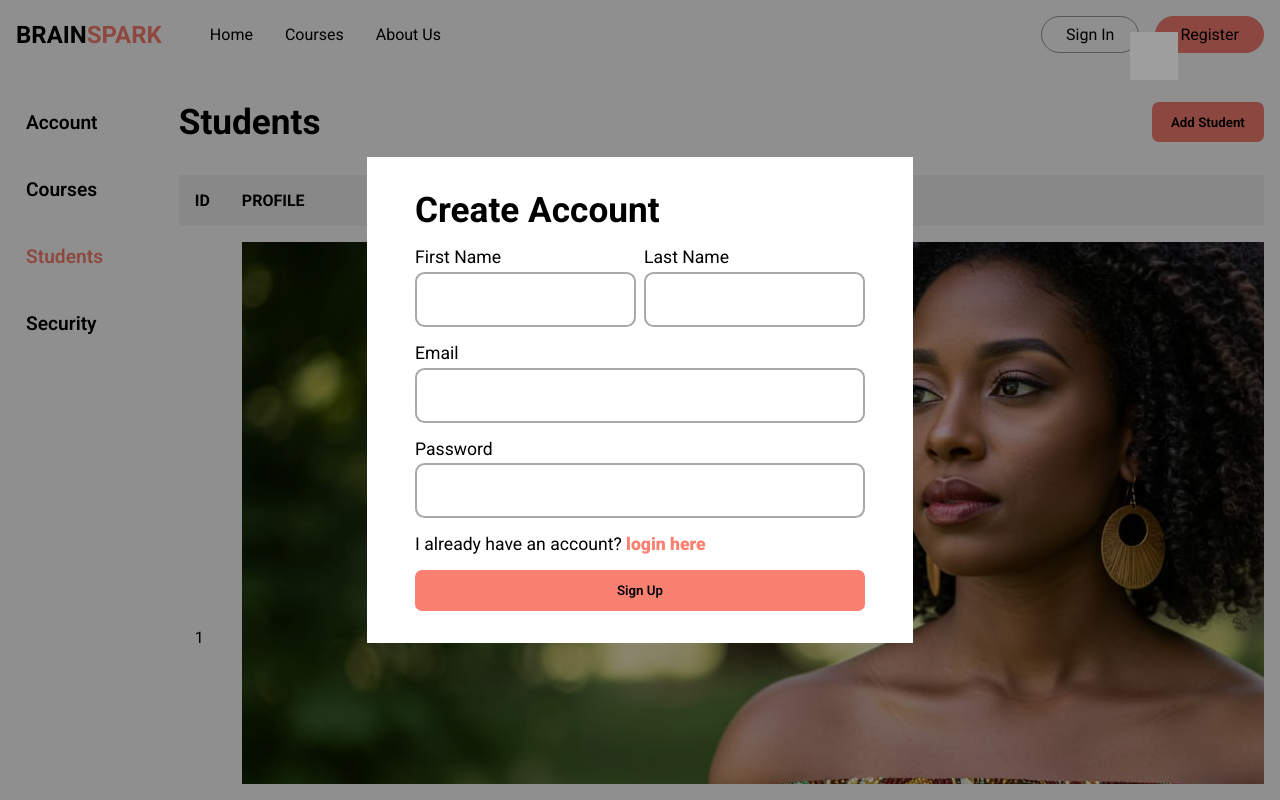
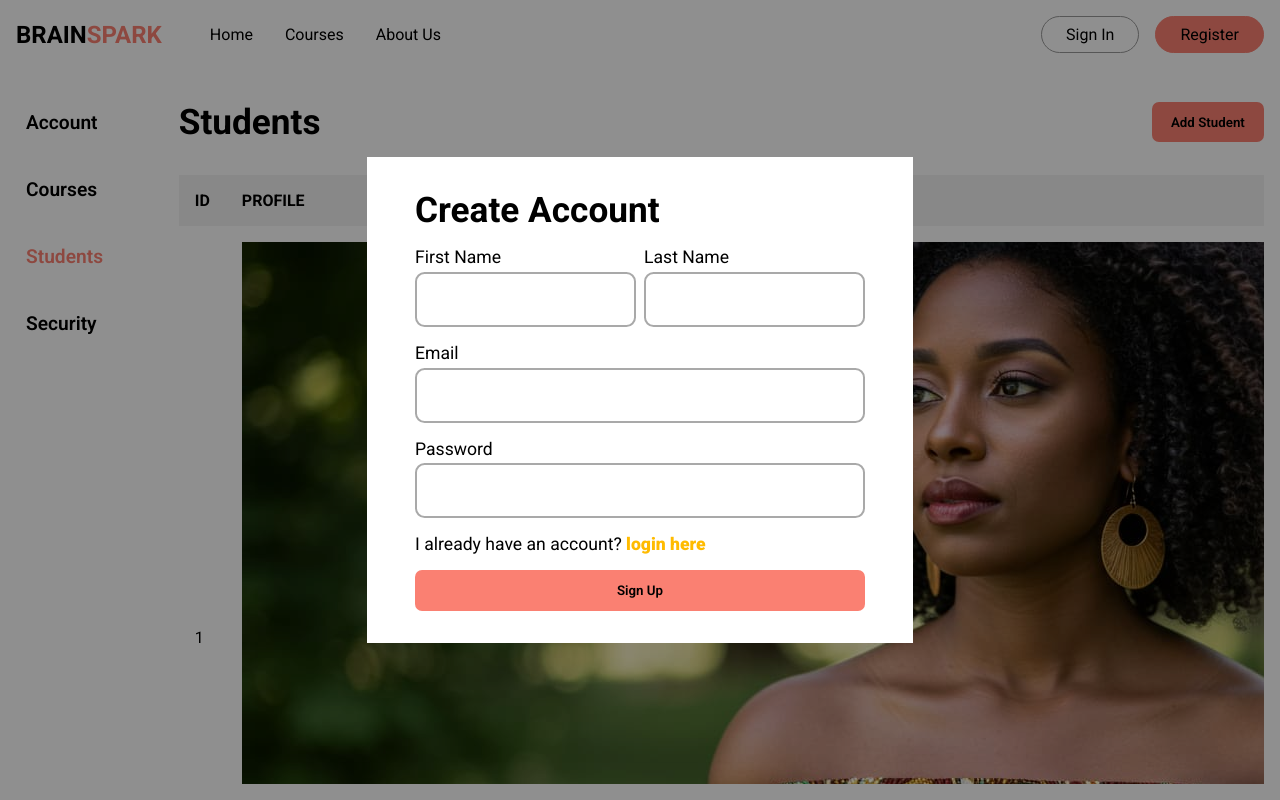
Before and after one commit to kenyipaul/brainspark, a React (Vite) app in the folder client/: page /admin/students in a window 1280 px wide. Both pictures are taken after a click on the button "Add Student". Built offline with nearby package versions, Linux system fonts and the light colour scheme; grey boxes are pictures that could not be loaded.

Commit message:
Added exit functionality to on popup of adding cards

```diff
--- a/client/src/*.d.ts
+++ /dev/null
@@ -1,4 +0,0 @@
-declare module "*.scss" {
-  const content: { [className: string]: string };
-  export default content;
-}
--- a/client/src/sass/admin-course.scss
+++ b/client/src/sass/admin-course.scss
@@ -1,5 +1,3 @@
-@use "./global" as *;
-
 @mixin basicStyles{
     display: flex;
     padding: 2rem 3rem;
@@ -21,7 +19,7 @@
     border: none;
     font-weight: 600;
     border-radius: 7px;
-    background: $primary-theme;
+    background: #fa8072;
     padding: .8rem 1.2rem;
     cursor: pointer;
 }
@@ -70,8 +68,8 @@
 
             }
             button:nth-child(1){
-                color: $primary-theme;
-                border: 1px solid $primary-theme;
+                color: #09dd02;
+                border: 1px solid #09dd02;
             }
 
             button:nth-child(2){
@@ -82,7 +80,7 @@
     }
 }
 
-.add-course{
+.flaoting-section{
     top: 0;
     left: 0;
     width: 100%;
@@ -105,13 +103,10 @@
         }
     }
 
-    img{
-        top: 4%;
-        right: 8%;
-        color: #fff;
-        cursor: pointer;
-        position: absolute;
+    .overlay{
+        max-width: 800px
     }
+
 }
 
 #form-section {
@@ -141,7 +136,7 @@
             font-size: 1.1em;
 
             a {
-                color: $primary-theme;
+                color: #fb0;
                 font-weight: 900;
                 text-decoration: none;
             }
@@ -157,33 +152,30 @@
     .form {
         gap: 1rem;
         width: 100%;
-        display: grid;
 
         .all-content-holder{
             display: flex;
             flex-direction: column;
 
             .image-holder{
-                width: 100%;
                 display: flex;
                 margin-bottom: 1rem;
                 align-items: center;
                 border-radius: 10px;
-                padding: 5rem 12rem;
+                padding: 3rem 10rem;
                 justify-content: center;
-                background-color: #a9a9a9;
+                border: 2px solid #a9a9a9;
 
-                input{
-                    color: #ffffff;
-                }
+                input[type="file"]{display: none;}
 
-                input::file-selector-button{
-                    @include buttonStyles;
+                label[for="imageUpload"] {
+                    width: 100%;
+                    font-size: 1.1em;
+                    cursor: pointer;
+                    text-align: center;
+                    color: #4e4e4e;
                 }
             }
-
-            .inputgroup{
-                width: 100%;
 
             .input-section{
                 gap: .5rem;
@@ -193,7 +185,6 @@
 
                 label {font-size: 1.1em;}
                 input{@include inputStyles;}
-                }
             }
         }
     }
--- a/client/src/views/admin-dashboard/Admin_Courses_Section.tsx
+++ b/client/src/views/admin-dashboard/Admin_Courses_Section.tsx
@@ -14,7 +14,7 @@ const AdminCoursesSection = () => {
       <section className='adminUnion'>
         <h1>Courses</h1>
         <button onClick={toggleAddCourse}>Add New Course</button>
-        {showAddCourse && <AddCourse Click={toggleAddCourse} FlotingSection={CourseAddition}/>}
+        {showAddCourse && <CourseAddition Close={toggleAddCourse} />}
       </section>
       <main className="card-container">
         {
@@ -45,29 +45,15 @@ const Card = ({ courseImage, courseTitle, courseSubTitle }: CardProps) => {
         <p>{courseSubTitle}</p>
         <article>
           <button>Edit</button>
-          <button>Delete</button>
+          <button >Delete</button>
         </article>
       </div>
     </div>
   );
 };
 
-type AddCourseProps = {
-  Click: () => void;
-  FlotingSection: JSX.Element;
-};
 
-export const AddCourse = ({ Click,FlotingSection }: AddCourseProps) => {
-  return (
-    <div className="add-course">
-      <img src="/images/close-bold-svgrepo-com.svg" alt="" onClick={() => { Click()}} style={{width:"3rem",height:"3rem"}}/>
-      <FlotingSection/>
-    </div>
-  )
-}
-
-
-const CourseAddition = () =>{
+export const CourseAddition = ({ Close }: { Close: () => void }) =>{
   const [uploadImage, setUploadImage] = useState<File | null>(null);
 
   const handleImageUpload = (event: React.ChangeEvent<HTMLInputElement>) => {
@@ -98,7 +84,8 @@ const CourseAddition = () =>{
   }
 
   return (
-    <div id="form-section-2">
+    <div className="flaoting-section" onClick={() => { Close() }}>
+        <div id="form-section-2" onClick={(e) => e.stopPropagation()}>
           <div className="form">
             <h1>Upload Course</h1>
             <form className="all-content-holder" onSubmit={handleSubmit}>
@@ -112,7 +99,11 @@ const CourseAddition = () =>{
                   backgroundPosition: "center",
                 }}
                 >
-            <input type="file" onChange={handleImageUpload} />
+                <label htmlFor="imageUpload">
+                  <h3>Upload Image</h3>
+                  <p>{uploadImage ? uploadImage.name : "Upload Course Image"}</p>
+                </label>
+                <input type="file" onChange={handleImageUpload} id="imageUpload"/>
               </div>
               <div className="inputgroup">
                   <div className="input-section">
@@ -128,5 +119,6 @@ const CourseAddition = () =>{
             </form>
           </div>
         </div>
+    </div>
   )
 }
--- a/client/src/views/admin-dashboard/Admin_Students_Section.tsx
+++ b/client/src/views/admin-dashboard/Admin_Students_Section.tsx
@@ -1,4 +1,3 @@
-import {AddCourse} from './Admin_Courses_Section'
 import { Link } from 'react-router-dom'
 import { usersData } from './cardsData'
 import "/src/sass/admin-course.scss"
@@ -16,7 +15,7 @@ const AdminStudentsSection = () => {
       <section className='adminUnion'>
         <h1>Students</h1>
         <button onClick={toggleAddCourse}>Add Student</button>
-        {showAddCourse && <AddCourse Click={toggleAddCourse} FlotingSection={RegisterStudent}/>}
+        {showAddCourse && <RegisterStudent Close={toggleAddCourse}/>}
       </section>
       <div className="table_section">
         <table className='table'>
@@ -68,9 +67,15 @@ const UserTable = ({id,profile,firstName,lastName,email,action}:Props) => {
   )
 }
 
-const RegisterStudent = () => {
+type RegisterStudentProps = {
+  Close: () => void;
+};
+
+const RegisterStudent = ({ Close }: RegisterStudentProps) => {
   return (
-      <div id="form-section">
+    <div className='flaoting-section' onClick={() => { Close() }}>
+          <div id="form-section" onClick={(e) => e.stopPropagation()}>
+            {/* <img src="/images/close-bold-svgrepo-com.svg" alt="" onClick={Close} style={{width:"3rem",height:"3rem"}}/> */}
             <div className="form">
                 <h1>Create Account</h1>
                 <div className="input-area-group">
@@ -95,5 +100,6 @@ const RegisterStudent = () => {
                 <button>Sign Up</button>
             </div>
         </div>
+    </div>
   )
 }
```
Also changed, not shown: 1 other file (tests, documents, lock files or other folders). Lines whose indentation alone changed are shown as unchanged.
